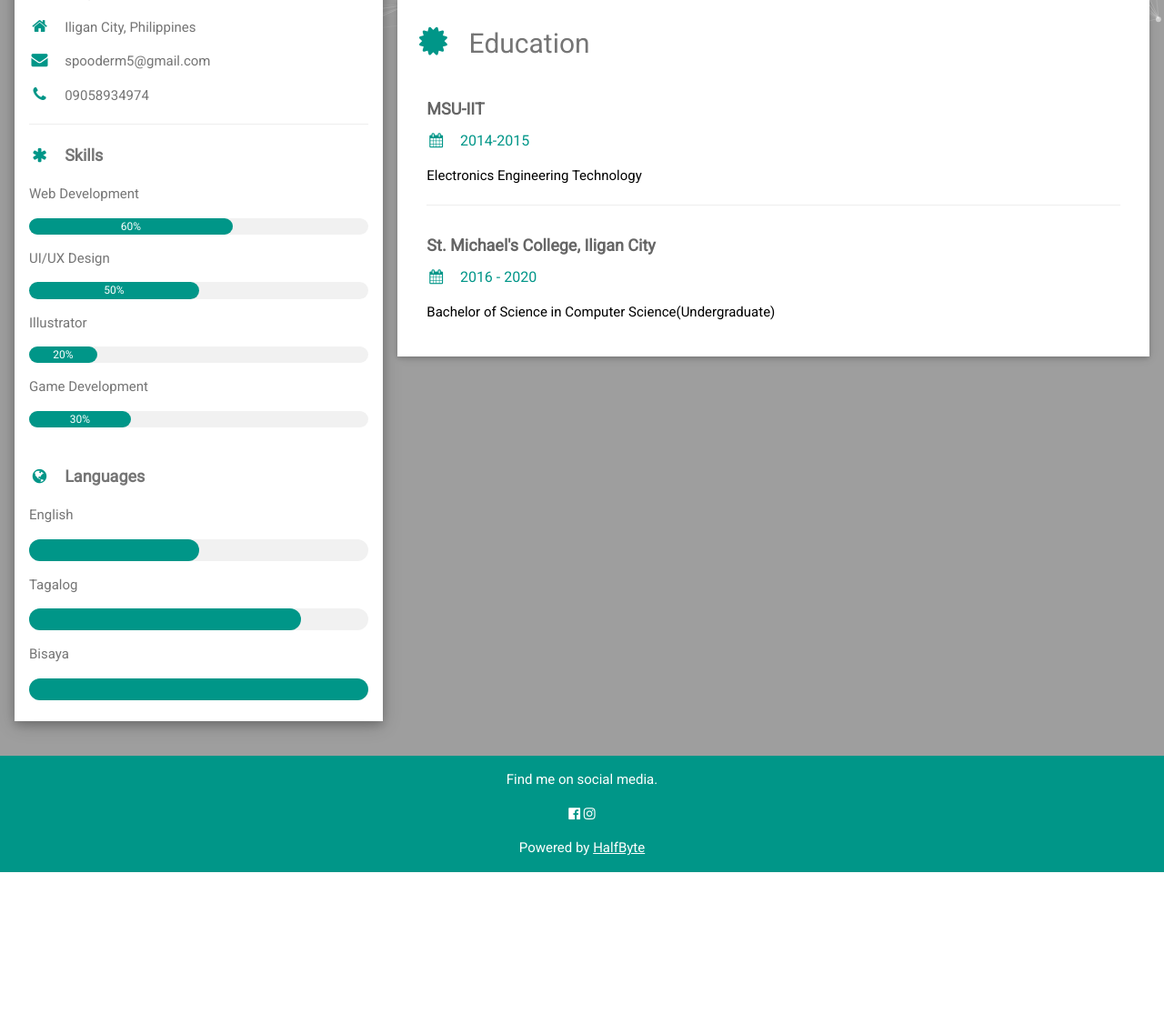
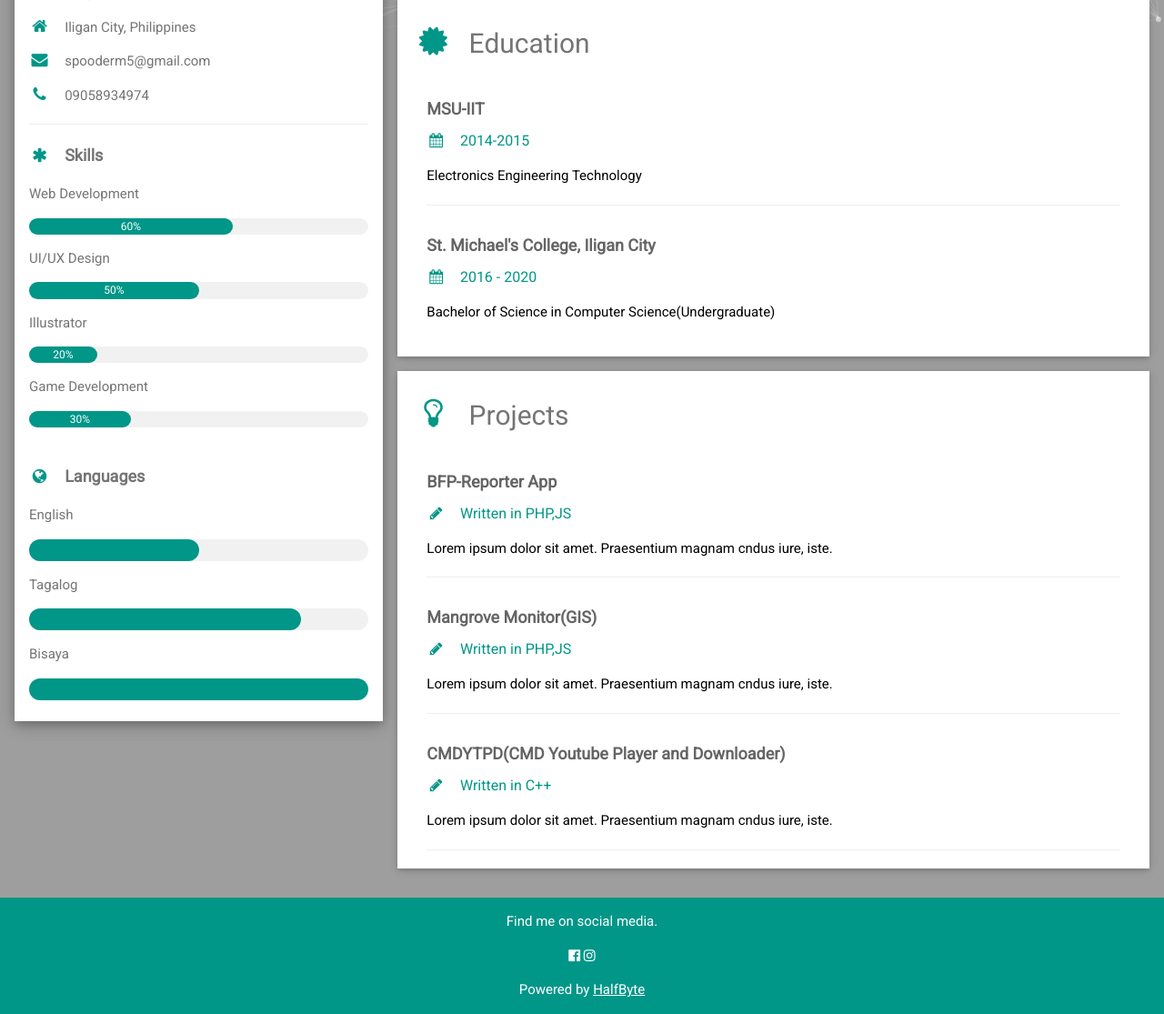
Before and after one commit to sheeshcake/sheeshcake.github.io, a PHP site: page / in a window 1280 px wide. Shown: the part 771-1886 px from the top of the page at 91% size. Before the commit the page ends 1730 px from the top, so only its background shows below. Run offline with PHP 8.4, Linux system fonts and the light colour scheme.

Commit message:
Add files via upload

```diff
--- a/css/index.css
+++ b/css/index.css
@@ -8,3 +8,8 @@ canvas {
 	position: fixed;
     vertical-align: bottom !important;
 }
+/*.w3-card{
+	opacity: 50%;
+	  filter: blur(2px);
+  -webkit-filter: blur(2px);
+}*/
--- a/index.html
+++ b/index.html
@@ -105,7 +105,7 @@
 	        </div>
 	      </div>
 
-	      <div class="w3-container w3-card w3-white">
+	      <div class="w3-container w3-card w3-white w3-margin-bottom">
 	        <h2 class="w3-text-grey w3-padding-16"><i class="fa fa-certificate fa-fw w3-margin-right w3-xxlarge w3-text-teal"></i>Education</h2>
 	        <div class="w3-container">
 	          <h5 class="w3-opacity"><b>MSU-IIT</b></h5>
@@ -126,6 +126,27 @@
 	        </div>
 	      </div>
 
+		<div class="w3-container w3-card w3-white w3-margin-bottom">
+	        <h2 class="w3-text-grey w3-padding-16"><i class="fa fa-lightbulb-o fa-fw w3-margin-right w3-xxlarge w3-text-teal"></i>Projects</h2>
+	        <div class="w3-container">
+	          <h5 class="w3-opacity"><b>BFP-Reporter App</b></h5>
+	          <h6 class="w3-text-teal"><i class="fa fa-pencil fa-fw w3-margin-right"></i>Written in PHP,JS</h6>
+	          <p>Lorem ipsum dolor sit amet. Praesentium magnam cndus iure, iste.</ponsectetur vel in deserunt aspernatur est reprehenderit sunt hic. Nulla tempora soluta ea et odio, unde doloremque repelle>
+	          <hr>
+	        </div>
+	        <div class="w3-container">
+	          <h5 class="w3-opacity"><b>Mangrove Monitor(GIS)</b></h5>
+	          <h6 class="w3-text-teal"><i class="fa fa-pencil fa-fw w3-margin-right"></i>Written in PHP,JS</h6>
+	          <p>Lorem ipsum dolor sit amet. Praesentium magnam cndus iure, iste.</ponsectetur vel in deserunt aspernatur est reprehenderit sunt hic. Nulla tempora soluta ea et odio, unde doloremque repelle>
+	          <hr>
+	        </div>
+	        <div class="w3-container">
+	          <h5 class="w3-opacity"><b>CMDYTPD(CMD Youtube Player and Downloader)</b></h5>
+	          <h6 class="w3-text-teal"><i class="fa fa-pencil fa-fw w3-margin-right"></i>Written in C++</h6>
+	          <p>Lorem ipsum dolor sit amet. Praesentium magnam cndus iure, iste.</ponsectetur vel in deserunt aspernatur est reprehenderit sunt hic. Nulla tempora soluta ea et odio, unde doloremque repelle>
+	          <hr>
+	        </div>
+		</div>
 	    <!-- End Right Column -->
 	    </div>
 
```
